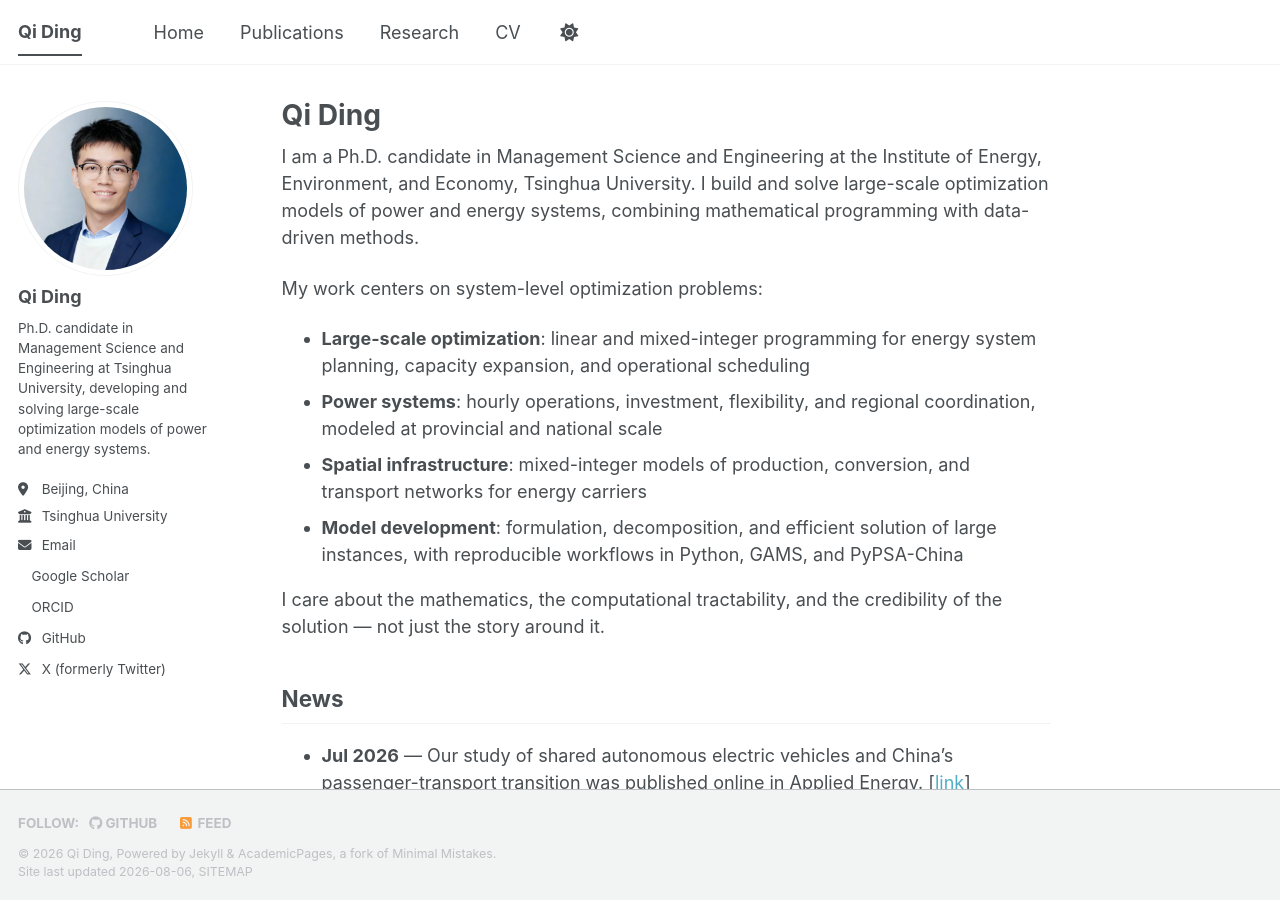
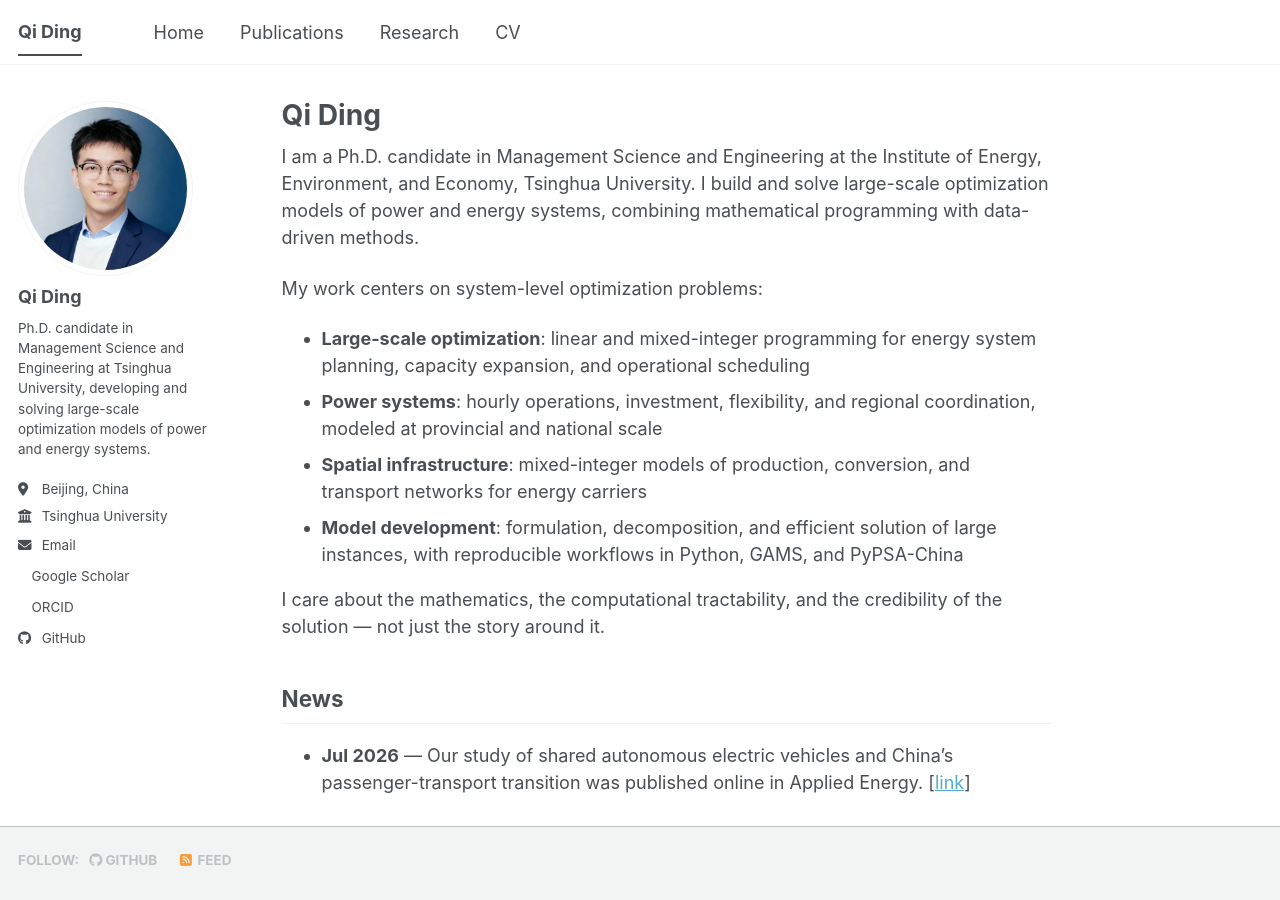
Before and after one commit to dingqi01/dingqi01.github.io, a Jekyll site: the page built from pages/about.md, in a window 1280 px wide and 900 px high. Built offline with Jekyll 4.4.1, drawn with Linux system fonts in a browser that asks for light colours; a style sheet for code colours, icons or effects is not loaded.

Commit message:
Remove dark/light theme toggle and system dark-mode auto-switch; strip footer credits; drop Twitter link

```diff
--- a/_config.yml
+++ b/_config.yml
@@ -19,7 +19,6 @@
   email            : "dingq23@mails.tsinghua.edu.cn"
   googlescholar    : "https://scholar.google.com/citations?user=dzZUCpUAAAAJ"
   github           : "dingqi01"
-  twitter          : "kevin_ding_2001"
   orcid            : "https://orcid.org/0009-0006-7320-5666"
 
 # Academic Pages settings
--- a/_includes/footer.html
+++ b/_includes/footer.html
@@ -18,8 +18,3 @@
   </ul>
 </div>
 {% endif %}
-
-<div class="page__footer-copyright">
-  &copy; {{ site.time | date: '%Y' }} {{ site.name | default: site.title }}, {{ site.data.ui-text[site.locale].powered_by | default: "Powered by" }} <a href="https://jekyllrb.com" rel="nofollow">Jekyll</a> &amp; <a href="https://github.com/academicpages/academicpages.github.io">AcademicPages</a>, a fork of <a href="https://mademistakes.com/work/minimal-mistakes-jekyll-theme/" rel="nofollow">Minimal Mistakes</a>.<br />
-  Site last updated {{ "now" | date: '%Y-%m-%d' }}, <a href="/sitemap/" style="text-transform: uppercase;">{{ site.data.ui-text[site.locale].site_map | default: "Sitemap" }}</a>
-</div>
--- a/_includes/masthead.html
+++ b/_includes/masthead.html
@@ -18,9 +18,6 @@
               <a href="{{ domain }}{{ link.url }}">{{ link.title }}</a>
             </li>
           {% endfor %}
-          <li id="theme-toggle" class="masthead__menu-item persist tail">
-            <a role="button" aria-labelledby="theme-icon"><i id="theme-icon" class="fa-solid fa-sun" aria-hidden="true" title="toggle theme"></i></a>
-          </li>
         </ul>
         <ul class="hidden-links hidden"></ul>
       </nav>
```
Also changed, not shown: assets/js/main.min.js.
